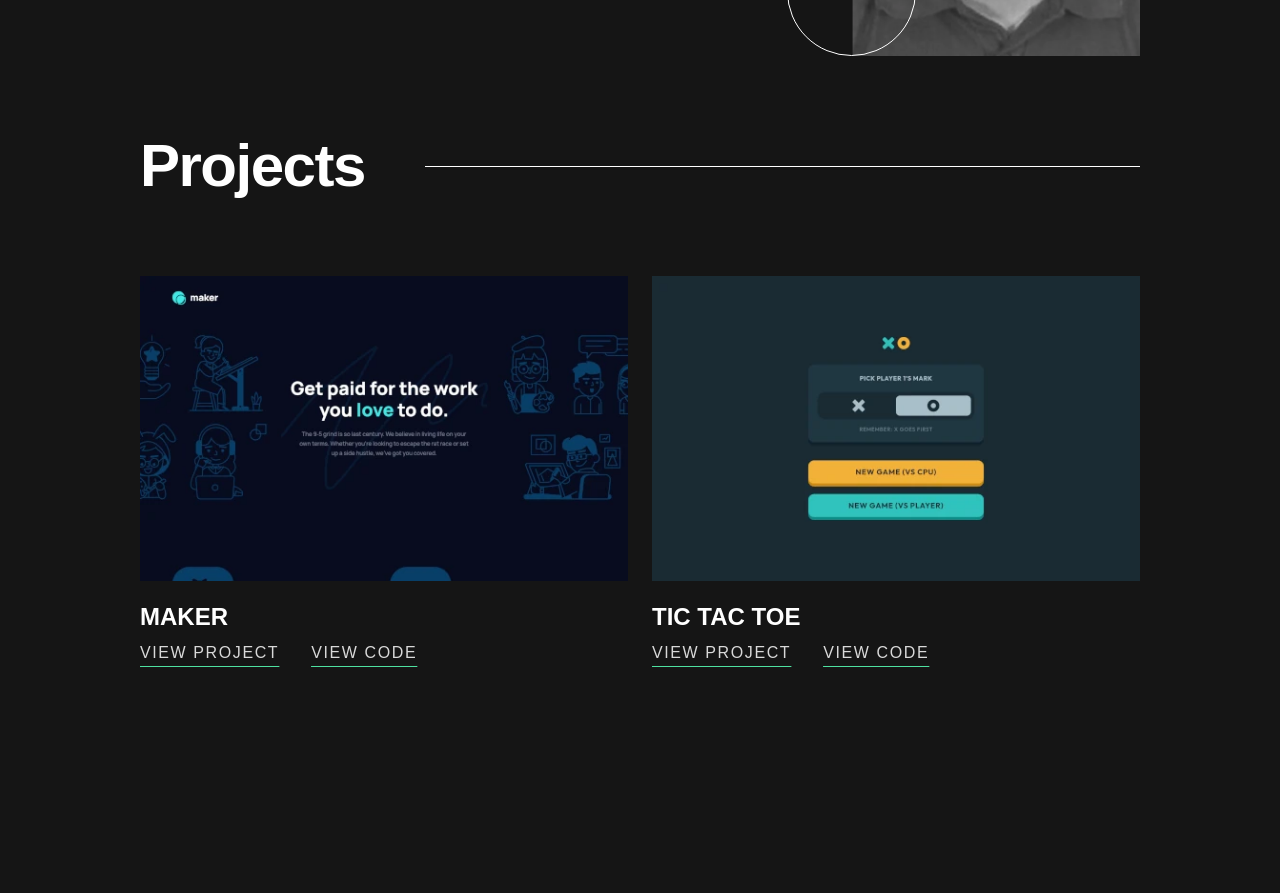
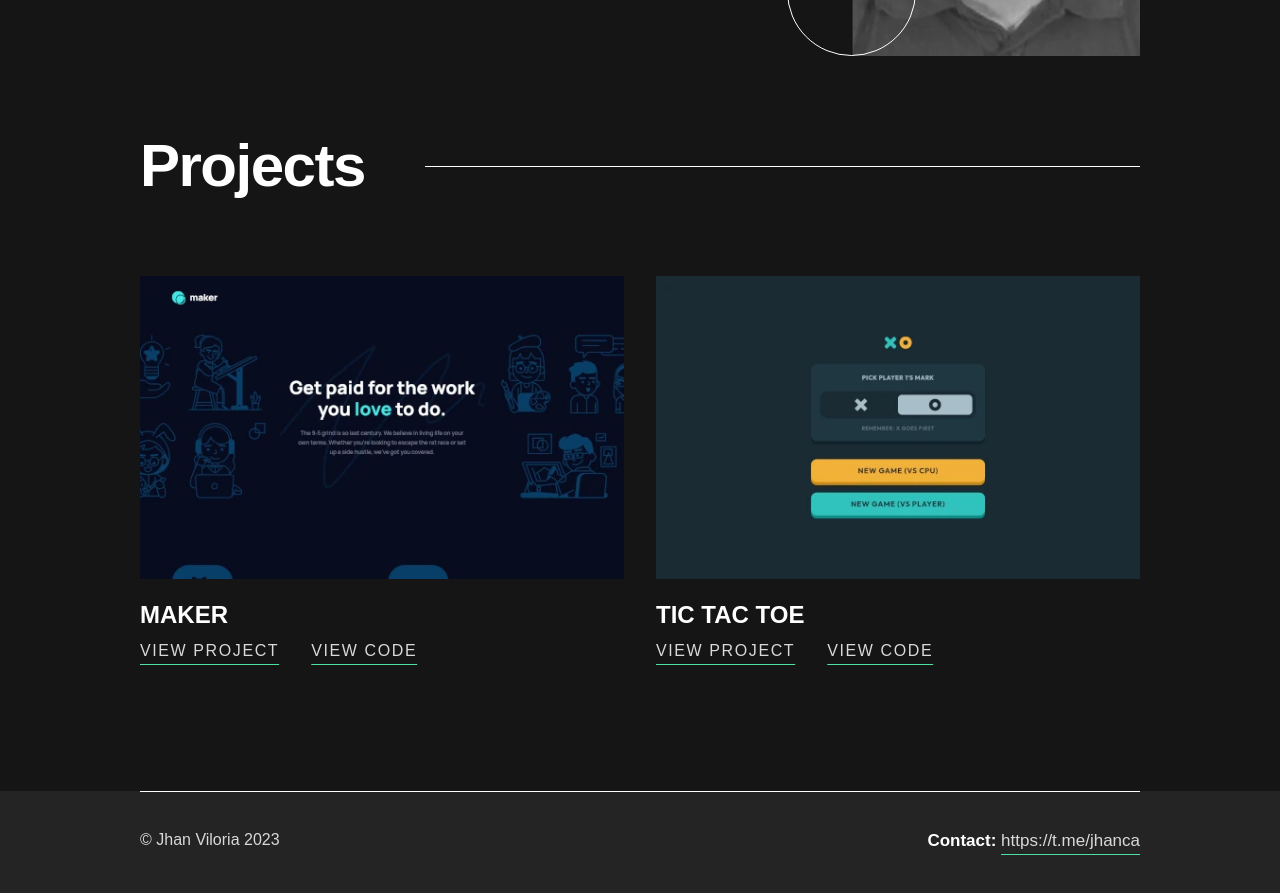
Before and after one commit to jhanca-vm/portfolio, a SvelteKit app: page / in a window 1280 px wide. Shown: the part 480-1373 px from the top of the page. Before the commit the page ends 1257 px from the top, so only its background shows below. Built offline with nearby package versions, Linux system fonts and the light colour scheme.

Commit message:
feat: add footer

```diff
--- a/package.json
+++ b/package.json
@@ -1,6 +1,6 @@
 {
   "name": "portfolio",
-  "version": "2.1.0",
+  "version": "2.2.0",
   "private": true,
   "scripts": {
     "dev": "vite dev",
--- a/src/app.css
+++ b/src/app.css
@@ -48,3 +48,16 @@
     }
   }
 }
+
+@layer components {
+  .link {
+    color: theme(colors.default.200);
+    text-decoration: underline theme(colors.primary);
+    text-underline-offset: 8px;
+    transition: color 150ms cubic-bezier(0.4, 0, 0.2, 1);
+  }
+
+  .link:hover {
+    color: theme(colors.primary);
+  }
+}
--- a/src/routes/+page.svelte
+++ b/src/routes/+page.svelte
@@ -4,9 +4,7 @@
   import Header from './Header.svelte'
   import Hero from './Hero.svelte'
   import Projects from './Projects.svelte'
-  import rings from '$lib/assets/rings.svg'
-  import circle from '$lib/assets/circle.svg'
-  import profile from '$lib/assets/profile-md.webp'
+  import Footer from './Footer.svelte'
 
   export let data
 </script>
@@ -19,9 +17,6 @@
       'of experience, passionate about building accessible web apps that ' +
       'users love.'}
   />
-  <link rel="preload" href={rings} as="image" />
-  <link rel="preload" href={circle} as="image" />
-  <link rel="preload" href={profile} as="image" media="(min-width: 640px)" />
 </svelte:head>
 
 <Header />
@@ -29,3 +24,4 @@
   <Hero />
   <Projects data={data.projects} />
 </main>
+<Footer />
--- /dev/null
+++ b/src/routes/Footer.svelte
@@ -0,0 +1,21 @@
+<footer class="-mx-4 bg-default-300 px-4 sm:-mx-8 sm:px-8">
+  <div
+    class="mx-auto flex max-w-5xl flex-col-reverse items-center gap-y-5 border-t
+      border-default-100 pb-10 pt-9 sm:flex-row sm:justify-between"
+  >
+    <p class="text-[0.9375rem] text-default-200 sm:text-base">
+      © Jhan Viloria 2023
+    </p>
+    <p class="text-[1.0625rem]">
+      <strong class="font-semibold">Contact:</strong>
+      <a
+        class="link"
+        href="https://t.me/jhanca"
+        target="_blank"
+        rel="noreferrer"
+      >
+        https://t.me/jhanca
+      </a>
+    </p>
+  </div>
+</footer>
--- a/src/routes/Projects.svelte
+++ b/src/routes/Projects.svelte
@@ -4,7 +4,7 @@
   export let data: PageData['projects']
 </script>
 
-<section class="my-20 sm:mt-15 md:mb-24 md:mt-20 lg:mb-28">
+<section class="mb-22 mt-20 sm:mb-24 sm:mt-15 md:mb-28 md:mt-20 lg:mb-32">
   <h2
     class="mb-10 flex items-center gap-x-[1em] text-4xl font-bold
       tracking-tight md:mb-15 md:text-6xl lg:mb-20"
@@ -12,16 +12,14 @@
     Projects
     <span class="h-px flex-grow bg-default-100" />
   </h2>
-  <div class="grid gap-y-10 sm:grid-cols-2 sm:gap-x-5 lg:gap-x-6">
+  <div class="grid gap-y-10 sm:grid-cols-2 sm:gap-x-6 lg:gap-x-8">
     {#each data as { id, name, image }}
       <article>
         <img src={image} alt="" width="512" height="320" />
         <h3 class="mt-5 text-2xl font-bold uppercase">{name}</h3>
-        <div
-          class="mt-2 flex gap-x-8 font-medium uppercase tracking-widest
-            text-default-200 underline decoration-primary underline-offset-8"
-        >
+        <div class="mt-2 flex gap-x-8 font-medium uppercase tracking-widest">
           <a
+            class="link"
             href={`https://${id}-jvm.vercel.app`}
             target="_blank"
             rel="noreferrer"
@@ -29,6 +27,7 @@
             View Project
           </a>
           <a
+            class="link"
             href={`https://github.com/jhanca-vm/${id}`}
             target="_blank"
             rel="noreferrer"
@@ -40,13 +39,3 @@
     {/each}
   </div>
 </section>
-
-<style lang="postcss">
-  a {
-    transition: color 150ms cubic-bezier(0.4, 0, 0.2, 1);
-  }
-
-  a:hover {
-    color: theme(colors.primary);
-  }
-</style>
```
Also changed, not shown: src/lib/icons/icon-twitter.svg (deleted).
